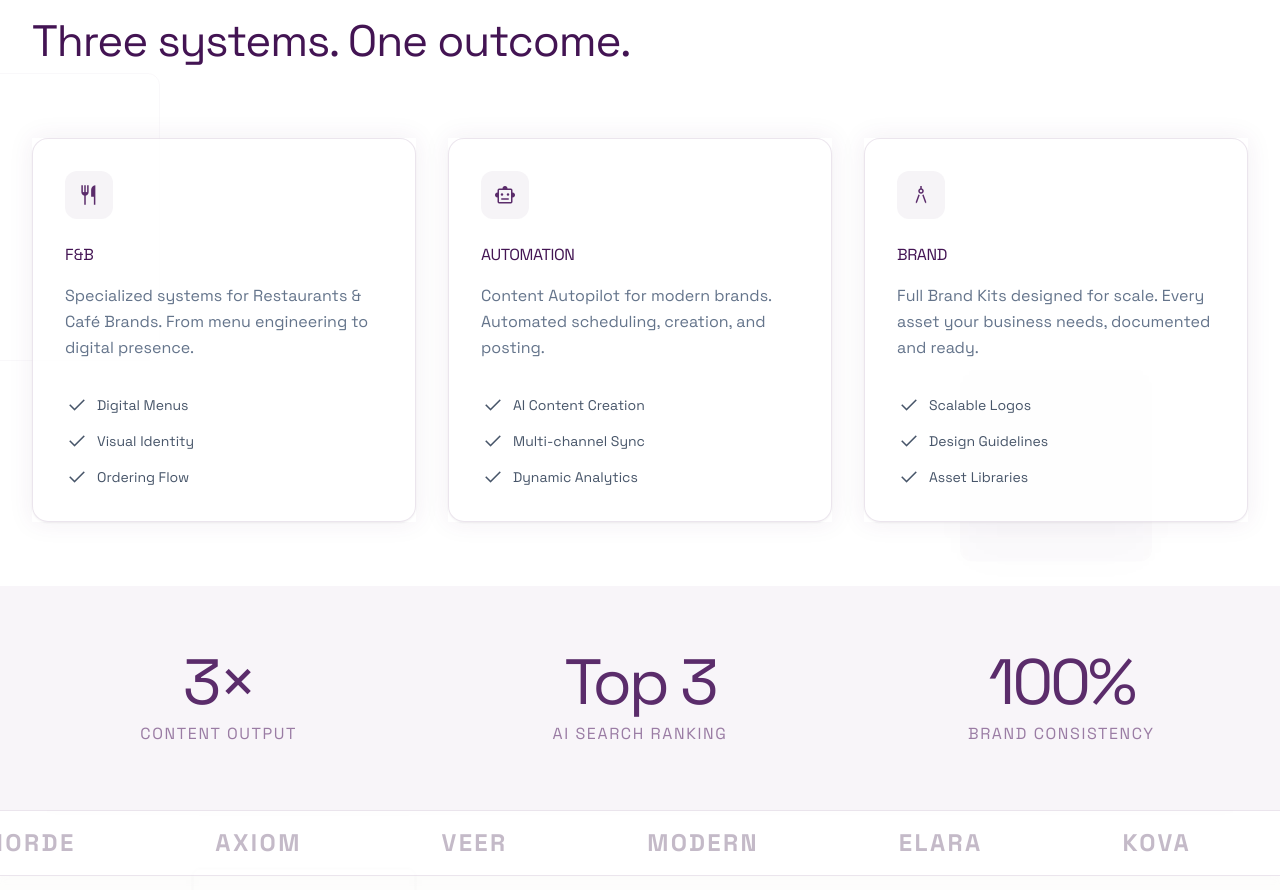
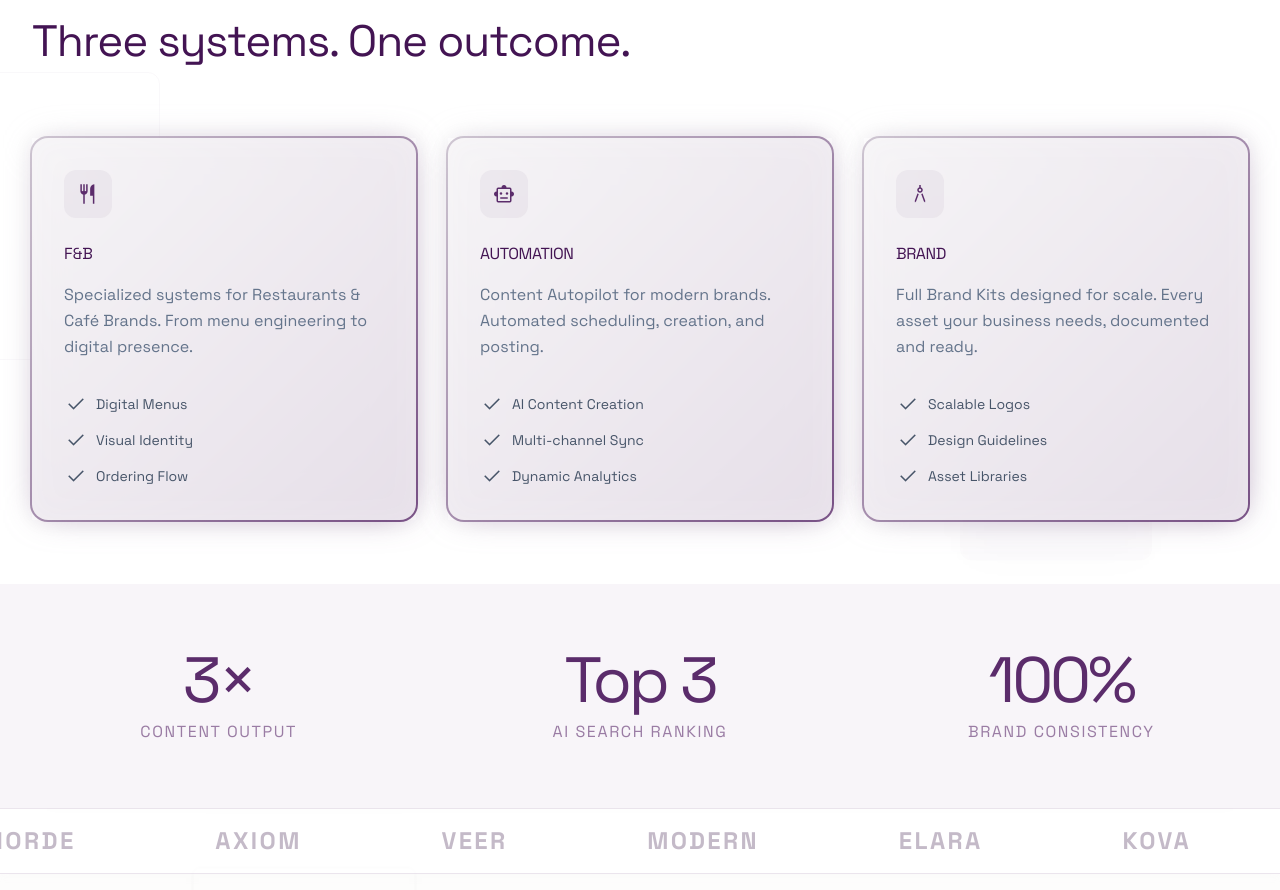
Before and after one commit to moehatescoding/Prosona.in, a Next.js app: page / in a window 1280 px wide. Shown: the part 920-1810 px from the top of the page. Built offline with nearby package versions, Linux system fonts and the light colour scheme.

Commit message:
Implement animated gradient glow cards for feature boxes

```diff
--- a/app/(pages)/(home)/page.tsx
+++ b/app/(pages)/(home)/page.tsx
@@ -32,45 +32,51 @@ export default function Home() {
           </div>
           <div className="grid grid-cols-1 md:grid-cols-3 gap-8">
             <Tilt className="h-full">
-              <div className="p-lg rounded-2xl border border-border bg-white/80 hover:bg-white transition-all duration-300 group h-full shadow-sm hover:shadow-md hover:border-purple/30">
+              <div className="uiverse-card group h-full">
+                <div className="uiverse-card-inner p-lg flex flex-col justify-end">
                   <div className="w-12 h-12 rounded-xl bg-purple/5 flex items-center justify-center mb-6 text-purple group-hover:bg-purple group-hover:text-white transition-colors">
                     <span className="material-symbols-outlined">restaurant</span>
                   </div>
                   <h3 className="font-h3 text-h3 mb-4 text-primary">F&B</h3>
                   <p className="text-slate-500 mb-8 leading-relaxed font-body-md">Specialized systems for Restaurants & Café Brands. From menu engineering to digital presence.</p>
-                <ul className="space-y-3 font-body-md">
+                  <ul className="space-y-3 font-body-md mt-auto">
                     <li className="flex items-center gap-2 text-sm text-slate-600"><span className="material-symbols-outlined text-xs">check</span> Digital Menus</li>
                     <li className="flex items-center gap-2 text-sm text-slate-600"><span className="material-symbols-outlined text-xs">check</span> Visual Identity</li>
                     <li className="flex items-center gap-2 text-sm text-slate-600"><span className="material-symbols-outlined text-xs">check</span> Ordering Flow</li>
                   </ul>
                 </div>
+              </div>
             </Tilt>
             <Tilt className="h-full">
-              <div className="p-lg rounded-2xl border border-border bg-white/80 hover:bg-white transition-all duration-300 group h-full shadow-sm hover:shadow-md hover:border-purple/30">
+              <div className="uiverse-card group h-full">
+                <div className="uiverse-card-inner p-lg flex flex-col justify-end">
                   <div className="w-12 h-12 rounded-xl bg-purple/5 flex items-center justify-center mb-6 text-purple group-hover:bg-purple group-hover:text-white transition-colors">
                     <span className="material-symbols-outlined">smart_toy</span>
                   </div>
                   <h3 className="font-h3 text-h3 mb-4 text-primary uppercase tracking-tight">Automation</h3>
                   <p className="text-slate-500 mb-8 leading-relaxed font-body-md">Content Autopilot for modern brands. Automated scheduling, creation, and posting.</p>
-                <ul className="space-y-3 font-body-md">
+                  <ul className="space-y-3 font-body-md mt-auto">
                     <li className="flex items-center gap-2 text-sm text-slate-600"><span className="material-symbols-outlined text-xs">check</span> AI Content Creation</li>
                     <li className="flex items-center gap-2 text-sm text-slate-600"><span className="material-symbols-outlined text-xs">check</span> Multi-channel Sync</li>
                     <li className="flex items-center gap-2 text-sm text-slate-600"><span className="material-symbols-outlined text-xs">check</span> Dynamic Analytics</li>
                   </ul>
                 </div>
+              </div>
             </Tilt>
             <Tilt className="h-full">
-              <div className="p-lg rounded-2xl border border-border bg-white/80 hover:bg-white transition-all duration-300 group h-full shadow-sm hover:shadow-md hover:border-purple/30">
+              <div className="uiverse-card group h-full">
+                <div className="uiverse-card-inner p-lg flex flex-col justify-end">
                   <div className="w-12 h-12 rounded-xl bg-purple/5 flex items-center justify-center mb-6 text-purple group-hover:bg-purple group-hover:text-white transition-colors">
                     <span className="material-symbols-outlined">architecture</span>
                   </div>
                   <h3 className="font-h3 text-h3 mb-4 text-primary uppercase tracking-tight">Brand</h3>
                   <p className="text-slate-500 mb-8 leading-relaxed font-body-md">Full Brand Kits designed for scale. Every asset your business needs, documented and ready.</p>
-                <ul className="space-y-3 font-body-md">
+                  <ul className="space-y-3 font-body-md mt-auto">
                     <li className="flex items-center gap-2 text-sm text-slate-600"><span className="material-symbols-outlined text-xs">check</span> Scalable Logos</li>
                     <li className="flex items-center gap-2 text-sm text-slate-600"><span className="material-symbols-outlined text-xs">check</span> Design Guidelines</li>
                     <li className="flex items-center gap-2 text-sm text-slate-600"><span className="material-symbols-outlined text-xs">check</span> Asset Libraries</li>
                   </ul>
+                </div>
               </div>
             </Tilt>
           </div>
--- a/app/globals.css
+++ b/app/globals.css
@@ -46,6 +46,54 @@
     transform: translateY(-8px);
     box-shadow: 0px 4px 20px rgba(91, 44, 107, 0.04);
   }
+
+  /* Animated Uiverse Card Adapted for Prosona */
+  .uiverse-card {
+    position: relative;
+    border-radius: 16px;
+    z-index: 1;
+    cursor: pointer;
+  }
+  .uiverse-card::before {
+    content: '';
+    position: absolute;
+    inset: -2px; /* Border thickness */
+    border-radius: 18px; /* Slightly larger to wrap smoothly */
+    background: linear-gradient(-45deg, rgba(91,44,107,0.8) 0%, rgba(196,186,200,0.8) 100%);
+    z-index: -10;
+    pointer-events: none;
+    transition: all 0.6s cubic-bezier(0.175, 0.885, 0.32, 1.275);
+  }
+  .uiverse-card::after {
+    content: "";
+    z-index: -11;
+    position: absolute;
+    inset: 0;
+    background: linear-gradient(-45deg, rgba(91,44,107,0.5) 0%, rgba(196,186,200,0.5) 100%);
+    transform: translate3d(0, 0, 0) scale(0.95);
+    filter: blur(20px);
+    transition: all 0.6s cubic-bezier(0.175, 0.885, 0.32, 1.275);
+  }
+  .uiverse-card:hover::after {
+    filter: blur(30px);
+    transform: translate3d(0, 0, 0) scale(1);
+  }
+  .uiverse-card:hover::before {
+    transform: rotate(180deg);
+  }
+  .uiverse-card-inner {
+    background-color: rgba(255, 255, 255, 0.85);
+    backdrop-filter: blur(12px);
+    border-radius: 16px;
+    width: 100%;
+    height: 100%;
+    position: relative;
+    z-index: 1;
+    transition: background-color 0.3s ease;
+  }
+  .uiverse-card:hover .uiverse-card-inner {
+    background-color: rgba(255, 255, 255, 0.95);
+  }
 }
 
 @keyframes scroll {
```
Lines whose indentation alone changed are shown as unchanged.
